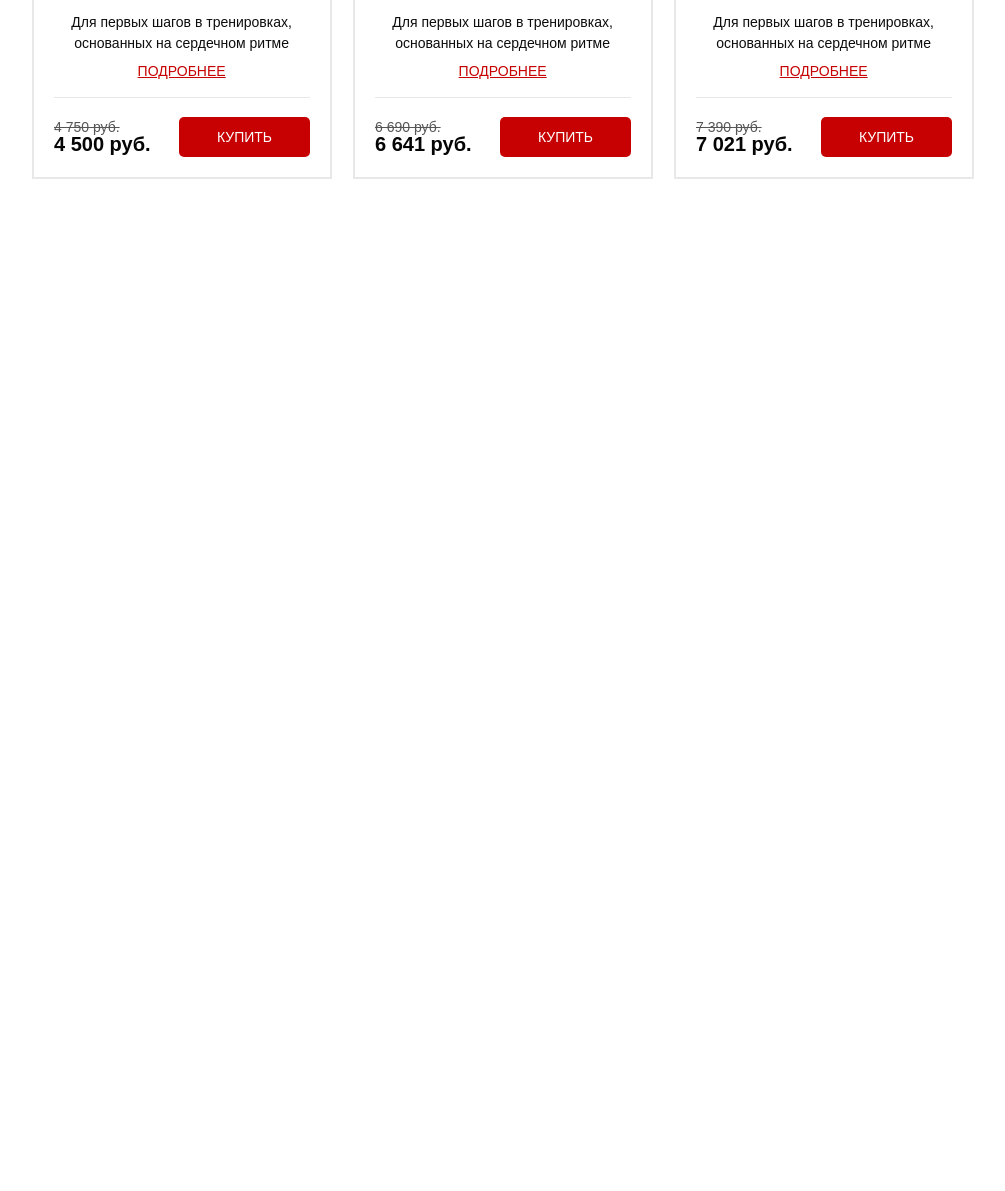
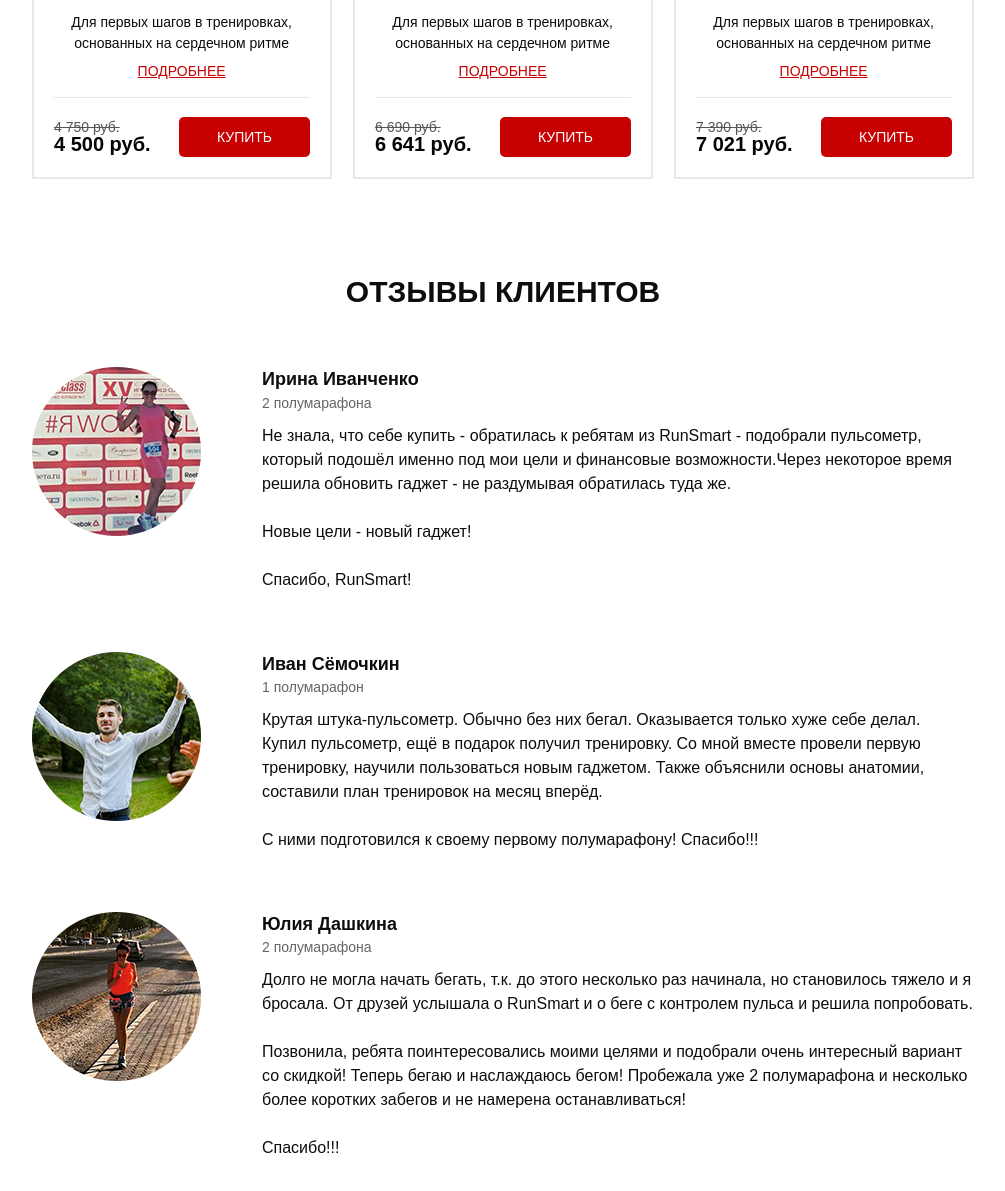
Before and after one commit to Alex-Sapon/run, a website: page #src/index.html in a window 1280 px wide. Shown: the part 3665-4856 px from the top of the page, without its empty margins (137-1142 px from the left). Before the commit the page ends 3942 px from the top, so only its background shows below. Drawn offline with nearby package versions, Linux system fonts and the light colour scheme; files that its build step writes are made by us from their sources; a web font is replaced by a local one.

Commit message:
add section reviews

```diff
--- a/#src/index.html
+++ b/#src/index.html
@@ -495,6 +495,44 @@
       </div>
     </section>
 
+    <section class="reviews">
+      <div class="_container">
+        <h2 class="title">отзывы клиентов</h2>
+        <div class="reviews__wrapper">
+          <div class="reviews__block">
+            <img src="img/user_1.png" alt="img-user" class="reviews__img">
+            <div class="reviews__content">
+              <div class="reviews__title">Ирина Иванченко</div>
+              <div class="reviews__subtitle">2 полумарафона</div>
+              <div class="reviews__text">
+                Не знала, что себе купить - обратилась к ребятам из RunSmart - подобрали пульсометр, который подошёл именно под мои цели и финансовые возможности.Через некоторое время решила обновить гаджет - не раздумывая обратилась туда же.<br><br>Новые цели - новый гаджет!<br><br>Спасибо, RunSmart!
+              </div>
+            </div>
+          </div>
+          <div class="reviews__block">
+            <img src="img/user_2.png" alt="img-user" class="reviews__img">
+            <div class="reviews__content">
+              <div class="reviews__title">Иван Сёмочкин</div>
+              <div class="reviews__subtitle">1 полумарафон</div>
+              <div class="reviews__text">
+                Крутая штука-пульсометр. Обычно без них бегал. Оказывается только хуже себе делал.<br>Купил пульсометр, ещё в подарок получил тренировку. Со мной вместе провели первую тренировку, научили пользоваться новым гаджетом. Также объяснили основы анатомии, составили план тренировок на месяц вперёд.<br><br>С ними подготовился к своему первому полумарафону! Спасибо!!!
+              </div>
+            </div>
+          </div>
+          <div class="reviews__block">
+            <img src="img/user_3.png" alt="img-user" class="reviews__img">
+            <div class="reviews__content">
+              <div class="reviews__title">Юлия Дашкина</div>
+              <div class="reviews__subtitle">2 полумарафона</div>
+              <div class="reviews__text">
+                Долго не могла начать бегать, т.к. до этого несколько раз начинала, но становилось тяжело и я бросала. От друзей услышала о RunSmart и о беге с контролем пульса и решила попробовать.<br><br>Позвонила, ребята поинтересовались моими целями и подобрали очень интересный вариант со скидкой! Теперь бегаю и наслаждаюсь бегом! Пробежала уже 2 полумарафона и несколько более коротких забегов и не намерена останавливаться!<br><br>Спасибо!!!
+              </div>
+            </div>
+          </div>
+        </div>
+      </div>
+    </section>
+
     @@include('_footer.html',{})
   </main>
   @@include('_js.html',{})
--- /dev/null
+++ b/#src/scss/reviews.scss
@@ -0,0 +1,65 @@
+.reviews {
+    &__wrapper {
+        padding: 60px 0px 48px 0px;
+        @media (max-width:$md3) {
+            padding: 45px 0px 38px 0px;
+        }
+    }
+
+    &__block {
+        display: flex;
+        justify-content: space-between;
+        align-items: flex-start;
+        margin-bottom: 60px;
+        &:last-child {
+            margin-bottom: 0;
+        }
+        @media (max-width:$md3) {
+            margin-bottom: 40px;
+        }
+        @media (max-width:$md4) {
+            flex-direction: column;
+        }
+
+    }
+
+    &__img {
+        width: 169px;
+        height: auto;
+        margin-right: 61px;
+        @media (max-width:$md3) {
+            margin-right: 41px;
+            width: 150px;
+        }
+        @media (max-width:$md4) {
+            margin: 0px 0px 15px 0px;
+        }
+
+    }
+
+    &__title {
+        font-weight: 700;
+        font-size: 18px;
+        line-height: 140%;
+        @media (max-width:$md4) {
+            text-align: center;
+        }
+    }
+
+    &__subtitle {
+        font-weight: 500;
+        font-size: 14px;
+        line-height: 150%;
+        color: #646464;
+        @media (max-width:$md4) {
+            text-align: center;
+        }
+    }
+
+    &__text {
+        font-weight: 400;
+        font-size: 16px;
+        line-height: 150%;
+        margin-top: 10px;
+    }
+}
--- a/#src/scss/style.scss
+++ b/#src/scss/style.scss
@@ -79,3 +79,4 @@ body {
 @import 'consultation';
 @import 'slider';
 @import 'catalog';
+@import 'reviews';
```
